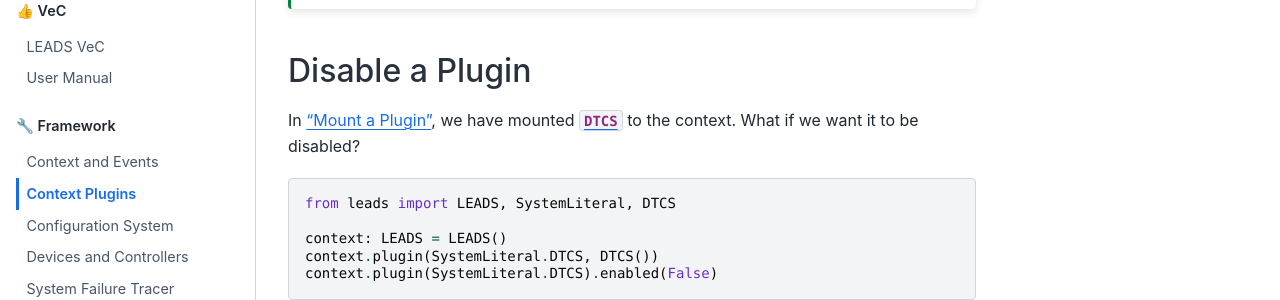
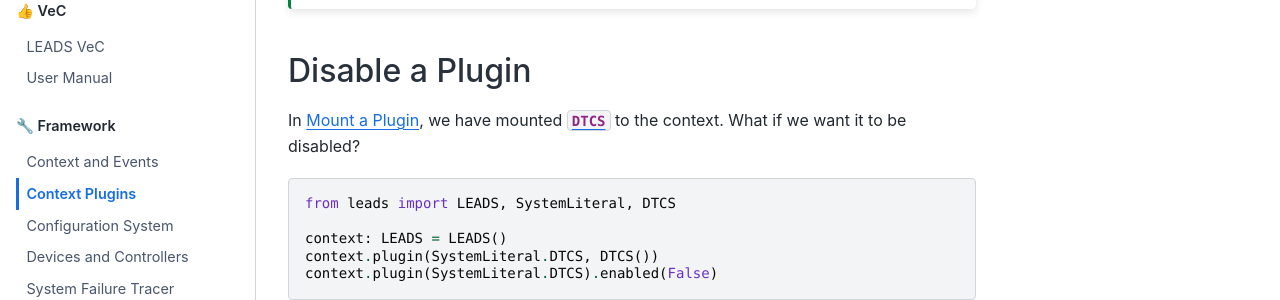
Before and after one commit to ProjectNeura/leads-docs, a Sphinx documentation site: the page built from docs/plugin.md, in a window 1280 px wide and 900 px high, scrolled down 668 px. Shown: the part 443-743 px from the top of the window. Built offline with Sphinx 7.4.7 and the Sphinx Book theme 1.1.4, drawn with Linux system fonts in a browser that asks for light colours; pages that are not in the unit, such as notebooks, are missing from menus.

Commit message:
Routine updates.

````diff
--- a/docs/plugin.md
+++ b/docs/plugin.md
@@ -40,7 +40,7 @@ The specification stipulates that all plugin keys should consist of capital lett
 
 ## Disable a Plugin
 
-In ["Mount a Plugin"](#mount-a-plugin), we have mounted [`DTCS`](#leads.plugin.dtcs.DTCS) to the context. What if we
+In [Mount a Plugin](#mount-a-plugin), we have mounted [`DTCS`](#leads.plugin.dtcs.DTCS) to the context. What if we
 want it to be disabled?
 
 ```python
````
Also changed, not shown: docs/context.md (+1 -1 lines).
